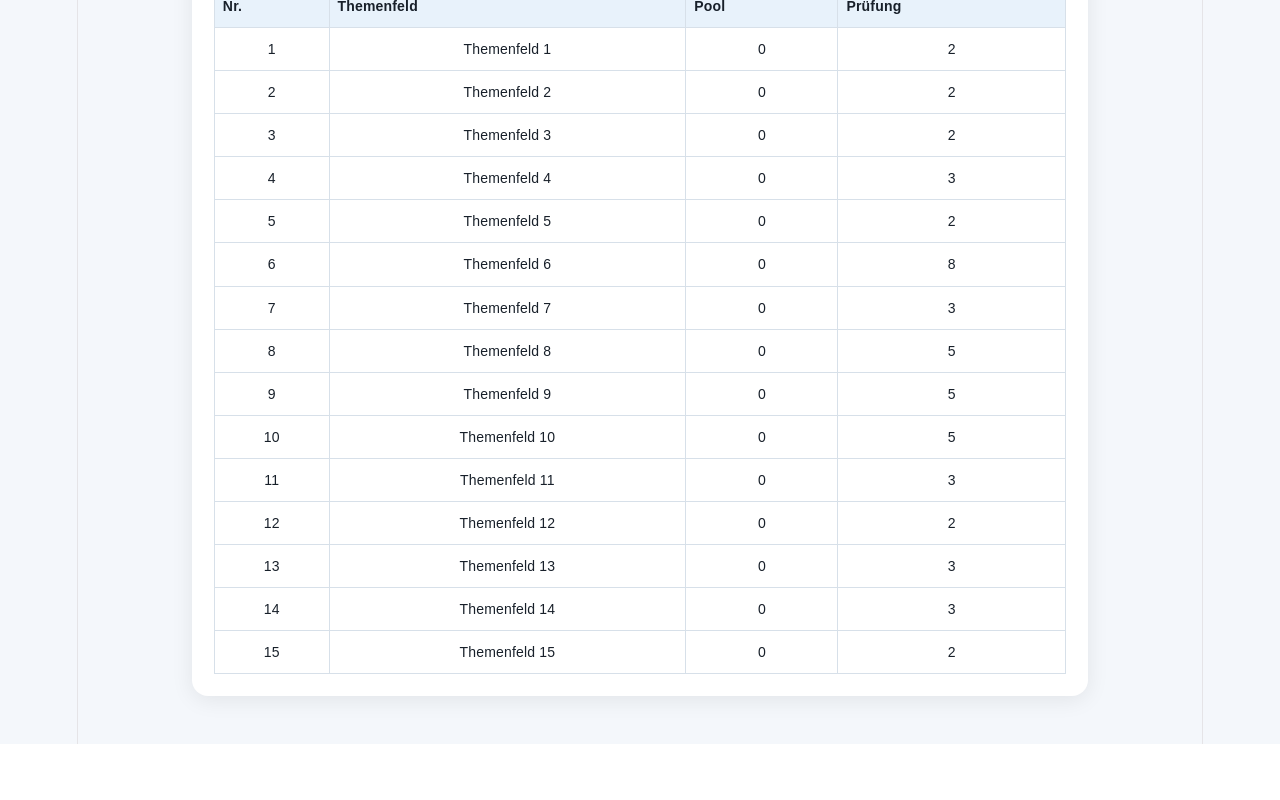
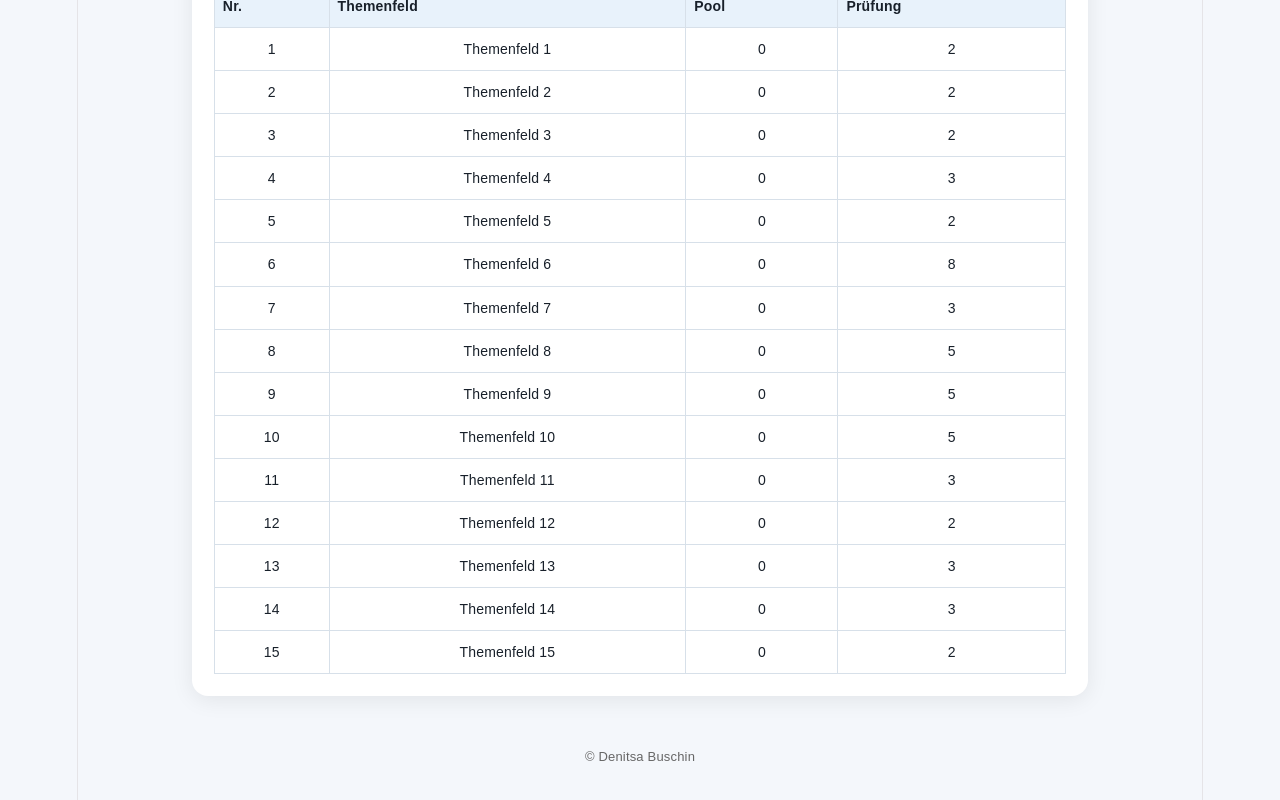
Before and after one commit to dilievadafi-code/pruefung-erstellung, a React (Vite) app: page / in a window 1280 px wide. Shown: the part 995-1795 px from the top of the page. Before the commit the page ends 1739 px from the top, so only its background shows below. Built offline with nearby package versions, Linux system fonts and the light colour scheme; no server answers; the database is empty.

Commit message:
Add copyright notice to footer

```diff
--- a/src/App.css
+++ b/src/App.css
@@ -515,3 +515,11 @@ th {
   height: 18px;
   cursor: pointer;
 }
+
+.footer {
+  margin-top: 32px;
+  padding: 16px;
+  text-align: center;
+  font-size: 13px;
+  color: #666;
+}
--- a/src/App.tsx
+++ b/src/App.tsx
@@ -201,6 +201,10 @@ function App() {
           <QuestionBrowser questions={questions} />
         </>
       )}
+
+      <footer className="footer">
+        <p>© Denitsa Buschin</p>
+      </footer>
     </main>
   )
 }
```
